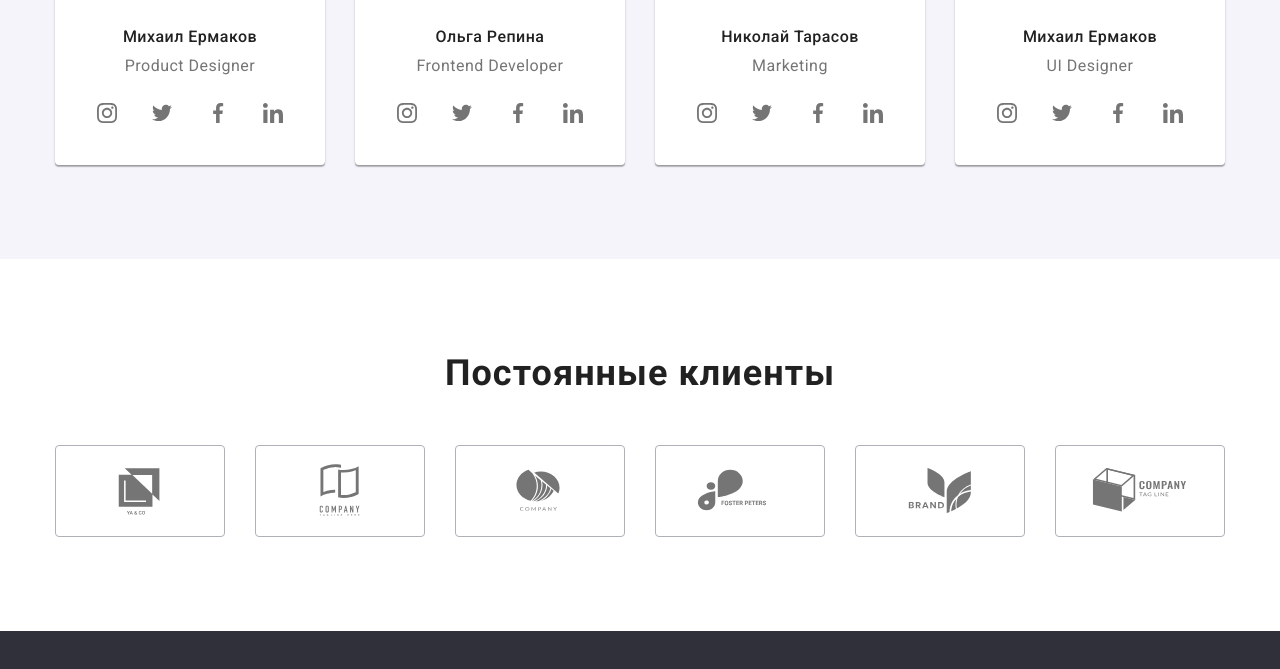
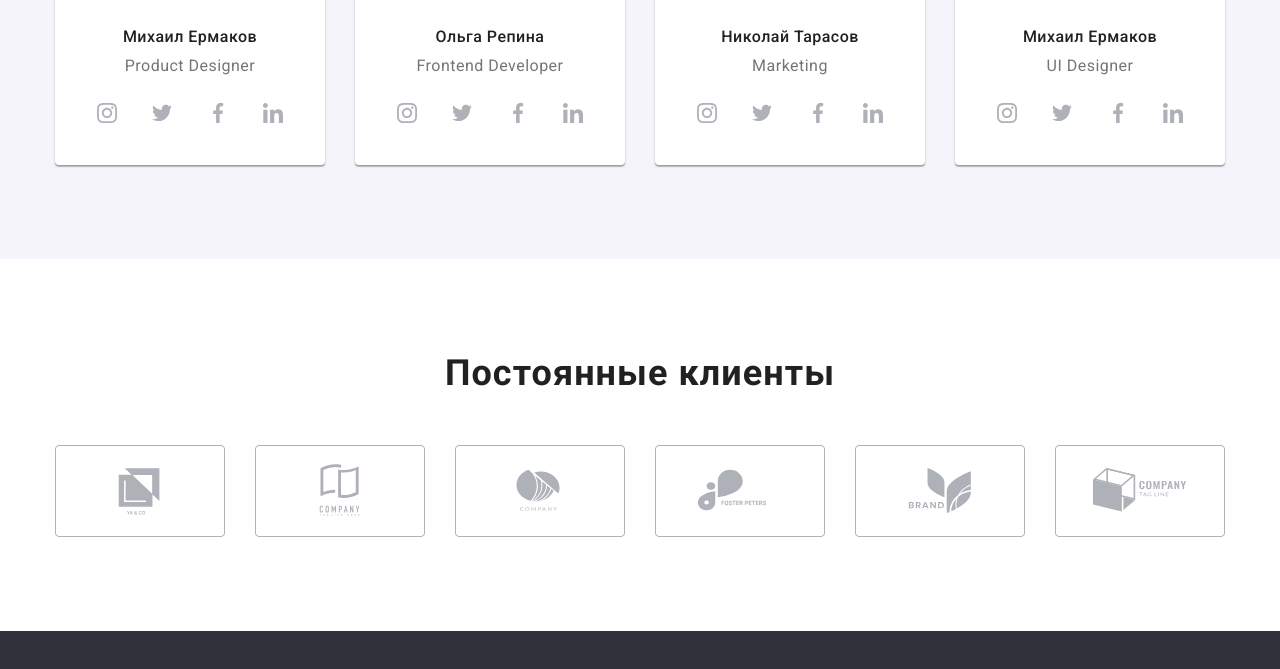
Before and after one commit to Pidlis2/goit-markup-hw-04, a plain HTML site: page index.html in a window 1280 px wide. Shown: the part 2045-2714 px from the top of the page. Drawn offline with nearby package versions, Linux system fonts and the light colour scheme.

Commit message:
Update styles.css

```diff
--- a/css/styles.css
+++ b/css/styles.css
@@ -121,7 +121,7 @@ outline: none;
 }
 .social-icon,
 .our-clients-item{
-  fill: var(--secondary_color-txt);
+  fill: #AFB1B8
 }
 .social-link:hover .social-icon,
 .social-link:focus .social-icon,
```
